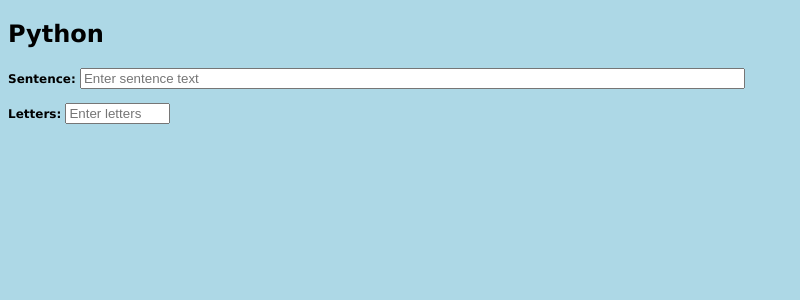
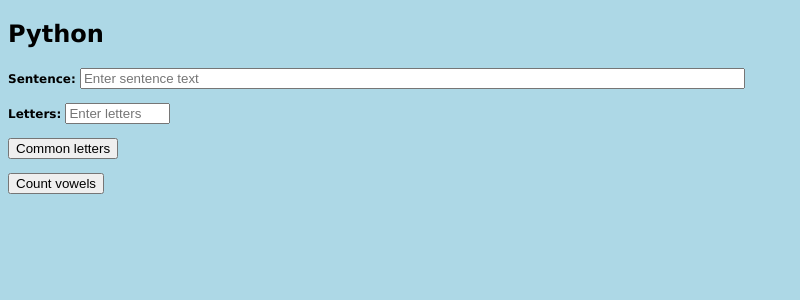
Before and after one commit to perlsmith/loonypy, a Flask app: page / in a window 1280 px wide. Shown: the top 300 px of the page, without its empty margins (0-800 px from the left). Run offline with Flask 2, Linux system fonts and the light colour scheme.

Commit message:
working, vowels also

```diff
--- a/webapp/app.py
+++ b/webapp/app.py
@@ -5,7 +5,7 @@
 @author: acvid
 """
 
-from flask import Flask, render_template
+from flask import Flask, render_template, request
 import mymodule   # just playing along
 
 app = Flask( __name__ ) # creat an object named after active pkg
@@ -14,4 +14,14 @@
 def home() -> 'html':
     return render_template('entry.html', page_title='Play with functions')
 
+@app.route('/findcommonletters', methods=['POST'])
+def findcommonletters() -> 'html':
+    results = mymodule.find_common_letters( request.form['sentence'], request.form['letters'])
+    return render_template('results.html', results_title='Common Letters:', the_results=results)
+
+@app.route('/countvowels', methods=['POST'])
+def countvowels() -> 'html':
+    results = mymodule.count_vowels( request.form['sentence'] )
+    return render_template('results.html', results_title='Vowels:', the_results=results)
+
 app.run()
--- a/webapp/templates/entry.html
+++ b/webapp/templates/entry.html
@@ -1,7 +1,7 @@
 {% extends 'base.html' %}
 {% block body %}
 
-<form name="webapp">
+<form method="POST" action="/findcommonletters" name="webapp">
 	<h2>Python</h2>
 	<strong>Sentence: </strong>
 
@@ -19,6 +19,13 @@
 			name="letters"
 			size="10"
 			placeholder="Enter letters">
+
+	<br />
+	<br />
+	<button type="submit">Common letters</button>
+	<br />
+	<br />
+	<button type="submit" formaction="/countvowels">Count vowels</button>
 </form>
 
 {% endblock %}
```
